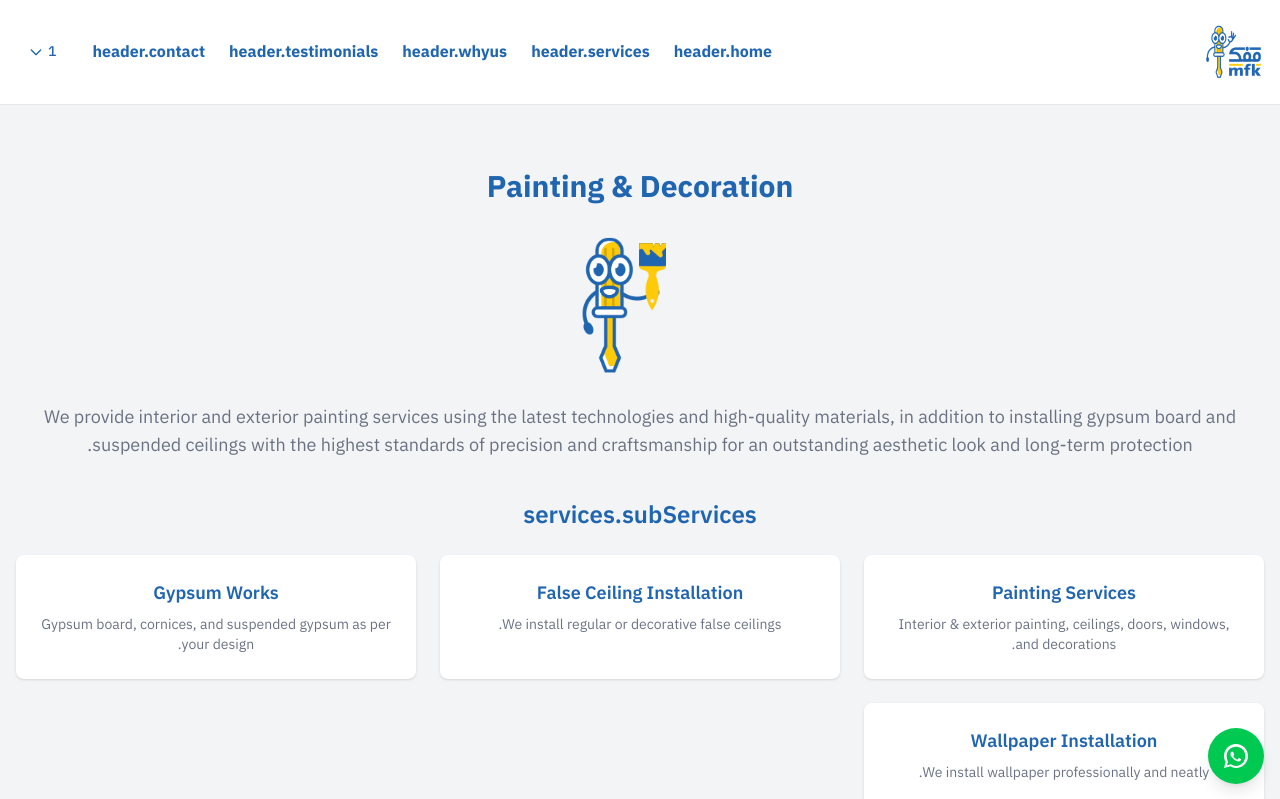
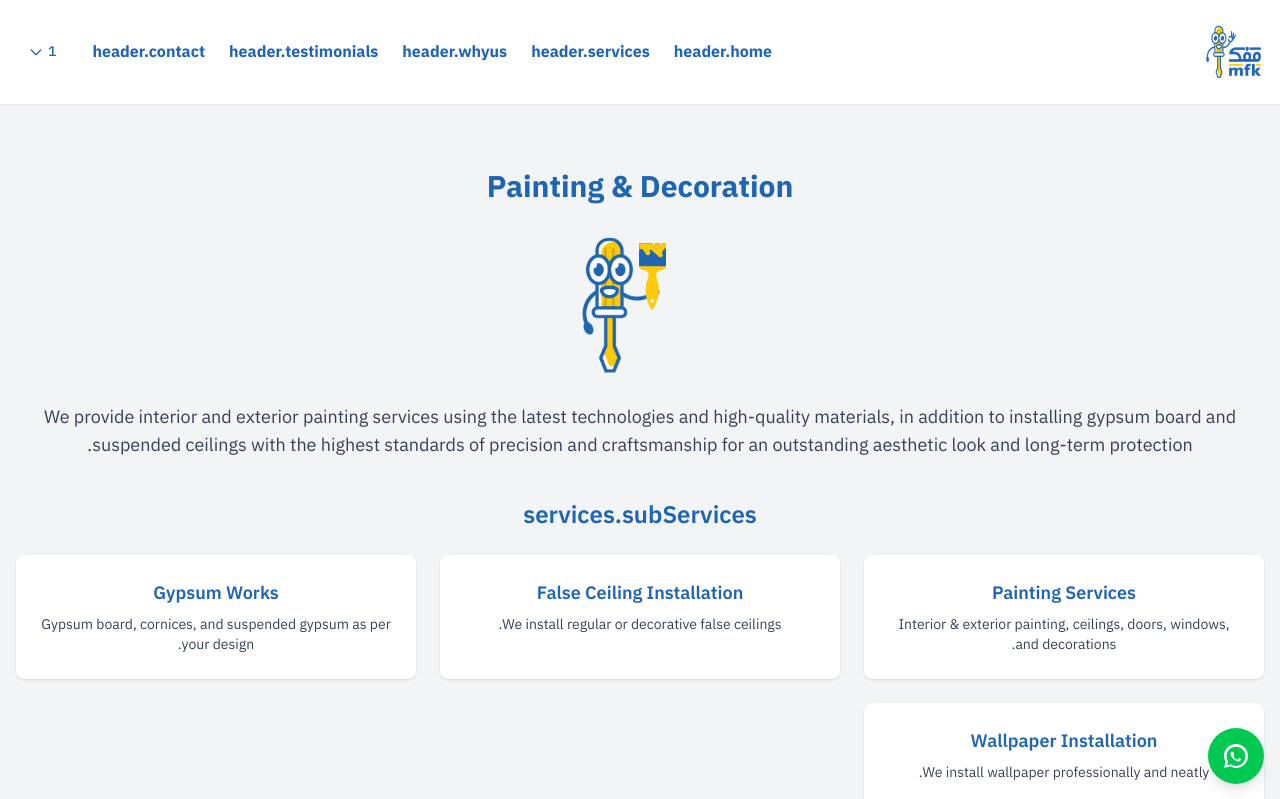
Before and after one commit to abdoroot/mfk-website-react, a React (Vite) app: page /1/services/1 in a window 1280 px wide. Shown: the top 799 px of the page. Built offline with nearby package versions, Linux system fonts and the light colour scheme.

Commit message:
gray 700 from 500

```diff
--- a/src/pages/ServiceDetails.jsx
+++ b/src/pages/ServiceDetails.jsx
@@ -42,7 +42,7 @@ const ServiceDetails = () => {
                         className="mx-auto mb-6"
                         loading="lazy"
                     />
-                    <p className="text-lg text-gray-500 mb-10">
+                    <p className="text-lg text-gray-700 mb-10">
                         {lang === 'ar' ? selectedService.description : selectedService.description_en}
                     </p>
 
@@ -59,7 +59,7 @@ const ServiceDetails = () => {
                                         <h5 className="text-lg font-semibold mb-2">
                                             {lang === 'ar' ? sub.title : sub.title_en}
                                         </h5>
-                                        <p className="text-sm text-gray-500">
+                                        <p className="text-sm text-gray-700">
                                             {lang === 'ar' ? sub.description : sub.description_en}
                                         </p>
                                     </div>
--- a/src/pages/Services.jsx
+++ b/src/pages/Services.jsx
@@ -29,7 +29,7 @@ const ServicesPage = () => {
                                         className="h-25 mx-auto mb-4"
                                     />
                                     <h4 className="text-xl font-semibold mb-2 text-mfk-blue ">{lang == 'ar' ? service.title : service.title_en}</h4>
-                                    <p className="text-gray-500">{lang == 'ar' ? service.description.slice(0, 120) : service.description_en.slice(0, 120)}...</p>
+                                    <p className="text-gray-700">{lang == 'ar' ? service.description.slice(0, 120) : service.description_en.slice(0, 120)}...</p>
                                     <span className="text-mfk-yellow font-bold underline hover:text-mfk-yellow transition-colors">
                                         {t("services.discover_more")}
                                     </span>
```
